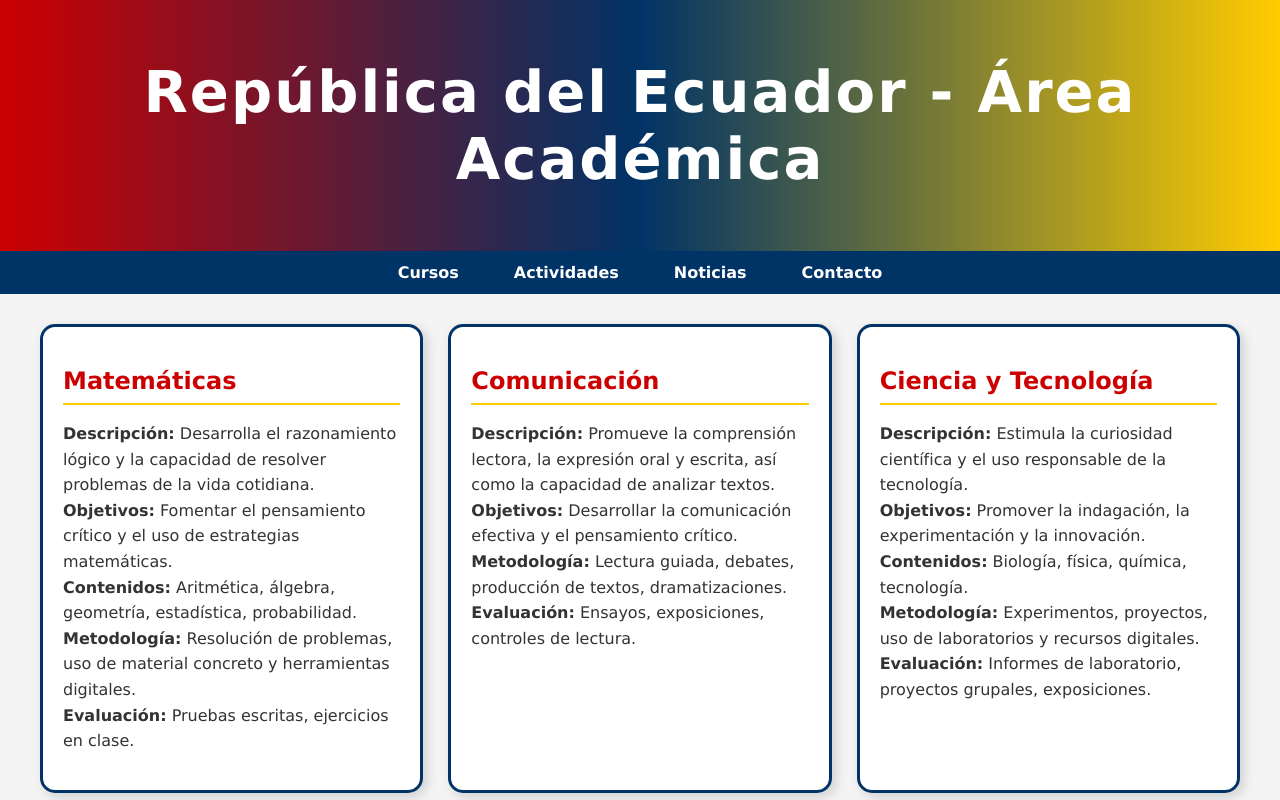
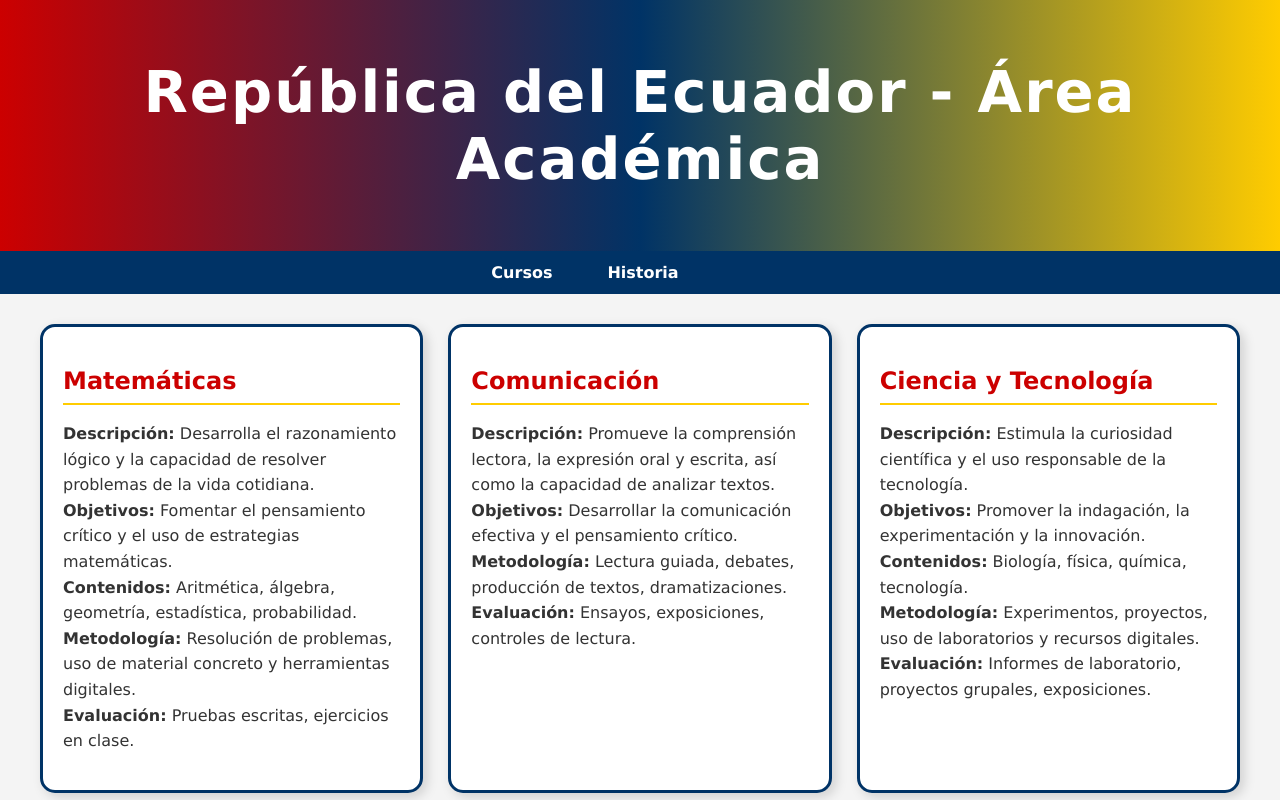
Before and after one commit to Un-mishi/paginaweb, a plain HTML site: page index.html in a window 1280 px wide. Shown: the top 800 px of the page. Drawn offline with Linux system fonts and the light colour scheme.

Commit message:
Update index.html

```diff
--- a/index.html
+++ b/index.html
@@ -13,9 +13,9 @@
   <nav>
     <ul>
       <li><a href="index.html">Cursos</a></li>
-      <li><a href="#">Actividades</a></li>
-      <li><a href="#">Noticias</a></li>
-      <li><a href="#">Contacto</a></li>
+      <li><a href="historia.html">Historia</a></li>
+      <li><a href="#"></a></li>
+      <li><a href="#"></a></li>
     </ul>
   </nav>
 
```
